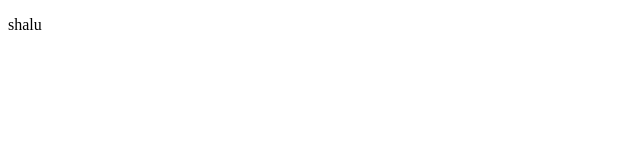
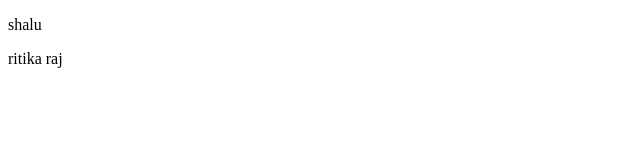
Before and after one commit to RitikaRajSingh/exam, a plain HTML site: page index.html in a window 1280 px wide. Shown: the full height of the page, 0-640 px from the left. Drawn offline with Linux system fonts and the light colour scheme.

Commit message:
Update index.html

```diff
--- a/index.html
+++ b/index.html
@@ -7,5 +7,6 @@
 </head>
 <body>
    <p>shalu</p>
+    <p>ritika raj </p>
 </body>
 </html>
```
